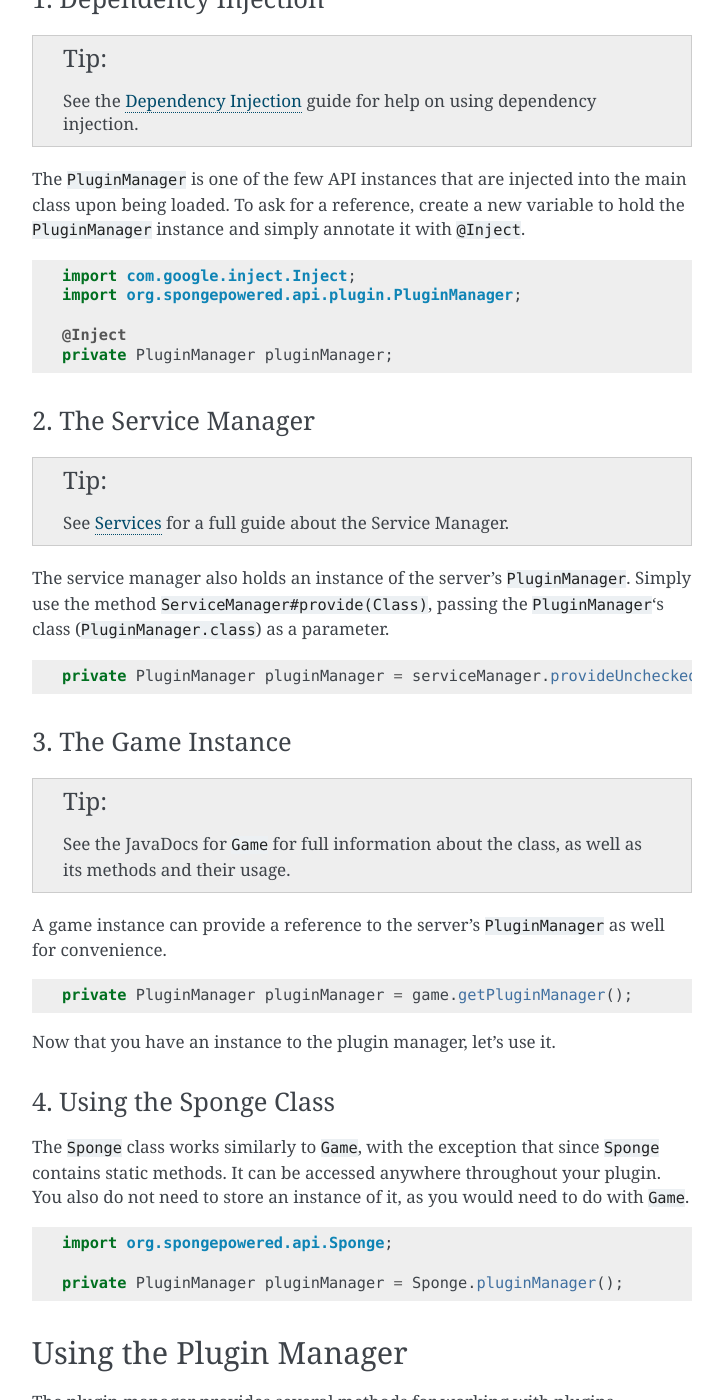
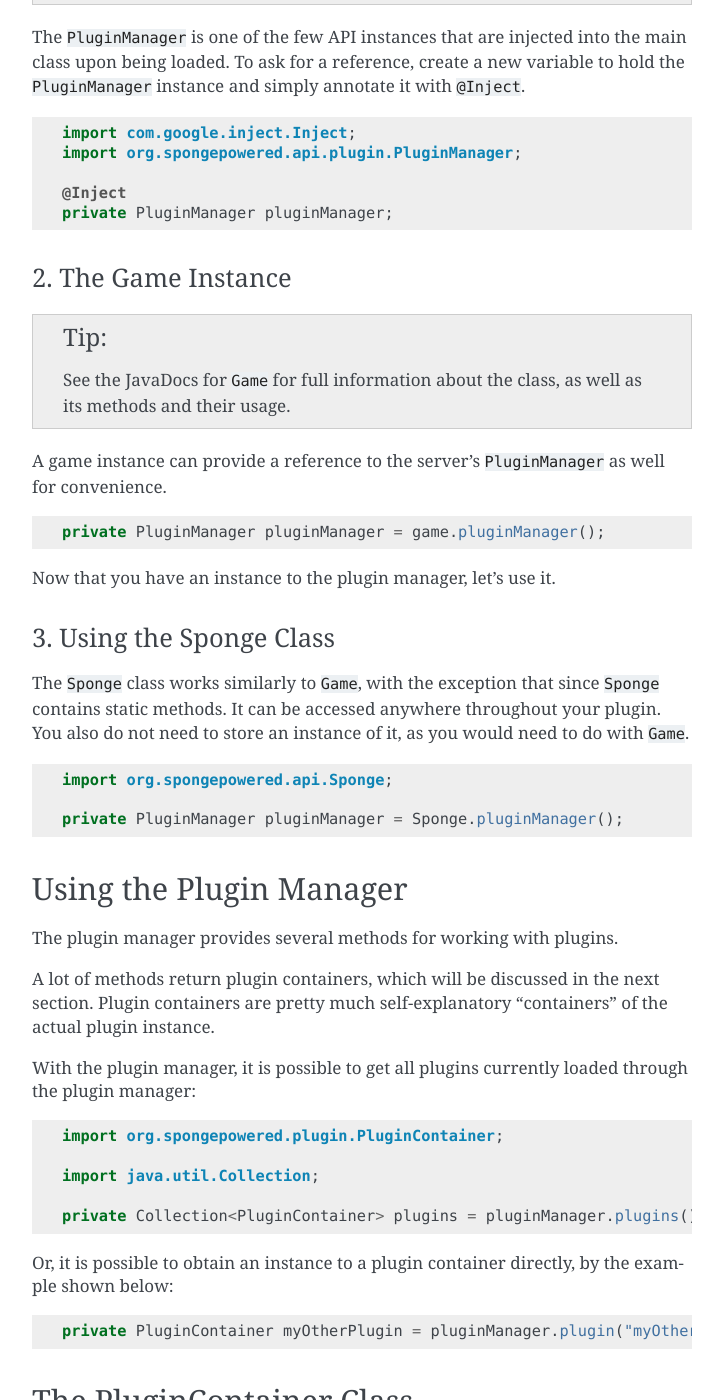
Before and after one commit to SpongePowered/SpongeDocs, a Sphinx documentation site: the page built from source/plugin/manager.rst, in a window 1280 px wide and 1400 px high, scrolled down 950 px. Shown: the whole window, without its empty margins (388-1111 px from the left). Built offline with Sphinx 7.4.7, drawn with Linux system fonts in a browser that asks for light colours; cross-references to code outside the pages are shown as plain code; some of the changed text lies outside the part shown.

Commit message:
Updated manager

```diff
--- a/source/plugin/manager.rst
+++ b/source/plugin/manager.rst
@@ -1,16 +1,12 @@
 ==============
 Plugin Manager
 ==============
-
-.. warning::
-    These docs were written for SpongeAPI 7 and are likely out of date.
-    `If you feel like you can help update them, please submit a PR! <https://github.com/SpongePowered/SpongeDocs>`__
 
 .. javadoc-import::
     org.spongepowered.api.Game
     org.spongepowered.api.Sponge
     org.spongepowered.api.plugin.Plugin
-    org.spongepowered.api.plugin.PluginContainer
+    org.spongepowered.plugin.PluginContainer
     org.spongepowered.api.plugin.PluginManager
     org.spongepowered.api.service.ServiceManager
     java.lang.Class
@@ -53,22 +49,7 @@
     @Inject
     private PluginManager pluginManager;
 
-2. The Service Manager
-----------------------
-
-.. tip::
-
-    See :doc:`services` for a full guide about the Service Manager.
-
-The service manager also holds an instance of the server's ``PluginManager``. Simply use the method
-:javadoc:`ServiceManager#provide(Class)`, passing the ``PluginManager``\ 's class (``PluginManager.class``) as a
-parameter.
-
-.. code-block:: java
-
-    private PluginManager pluginManager = serviceManager.provideUnchecked(PluginManager.class);
-
-3. The Game Instance
+2. The Game Instance
 --------------------
 
 .. tip::
@@ -79,11 +60,11 @@
 
 .. code-block:: java
 
-    private PluginManager pluginManager = game.getPluginManager();
+    private PluginManager pluginManager = game.pluginManager();
 
 Now that you have an instance to the plugin manager, let's use it.
 
-4. Using the Sponge Class
+3. Using the Sponge Class
 -------------------------
 
 The :javadoc:`Sponge` class works similarly to ``Game``, with the exception that since ``Sponge`` contains static
@@ -112,13 +93,13 @@
 
     import java.util.Collection;
 
-    private Collection<PluginContainer> plugins = pluginManager.getPlugins();
+    private Collection<PluginContainer> plugins = pluginManager.plugins();
 
 Or, it is possible to obtain an instance to a plugin container directly, by the example shown below:
 
 .. code-block:: java
 
-    private PluginContainer myOtherPlugin = pluginManager.getPlugin("myOtherPluginId").orElse(null);
+    private PluginContainer myOtherPlugin = pluginManager.plugin("myOtherPluginId").orElse(null);
 
 The PluginContainer Class
 ~~~~~~~~~~~~~~~~~~~~~~~~~
@@ -130,15 +111,15 @@
 The ``PluginContainer`` will hold any generic information about the plugin set by its owning developer. You can use
 information from here instead of hard-coding what you know about it in your supporting plugin. An example scenario would
 be if the owning developer changes the name of the plugin, references to the latter in the supporting plugin would not
-become wrong as a result of this change, provided you've used the method :javadoc:`PluginContainer#getName()` to get
-its name.
+become wrong as a result of this change, provided you've used the method :javadoc:`PluginContainer#metadata()` to get
+its metadata which contains the name of the plugin.
 
 .. code-block:: java
 
     private PluginContainer myOtherPlugin = pluginManager.getPlugin("myOtherPluginId").orElse(null);
-    private MyOtherPlugin pluginInstance = (MyOtherPlugin) myOtherPlugin.getInstance().orElse(null);
+    private MyOtherPlugin pluginInstance = (MyOtherPlugin) myOtherPlugin.instance().orElse(null);
 
 .. note::
 
-    :javadoc:`PluginContainer#getInstance()` will return as an ``Object``. You need to cast it as the target plugin
+    :javadoc:`PluginContainer#instance()` will return as an ``Object``. You need to cast it as the target plugin
     after obtaining it from the container.
```
